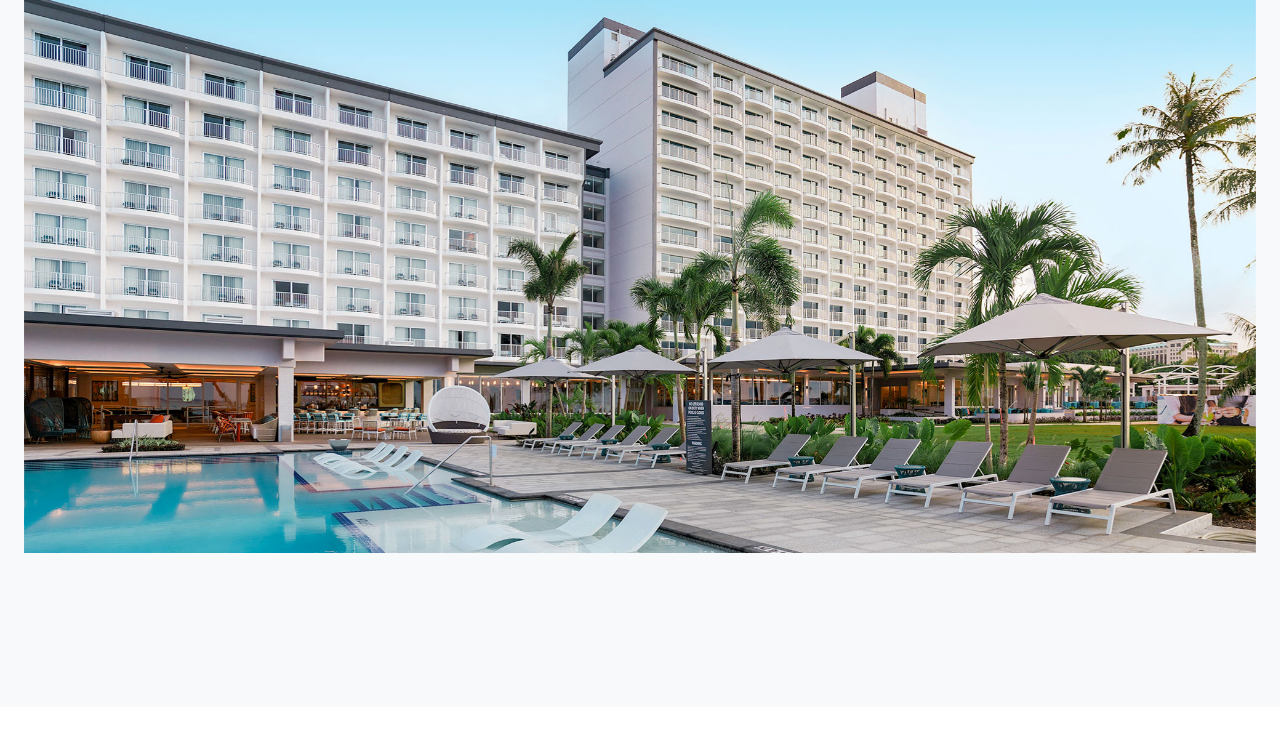
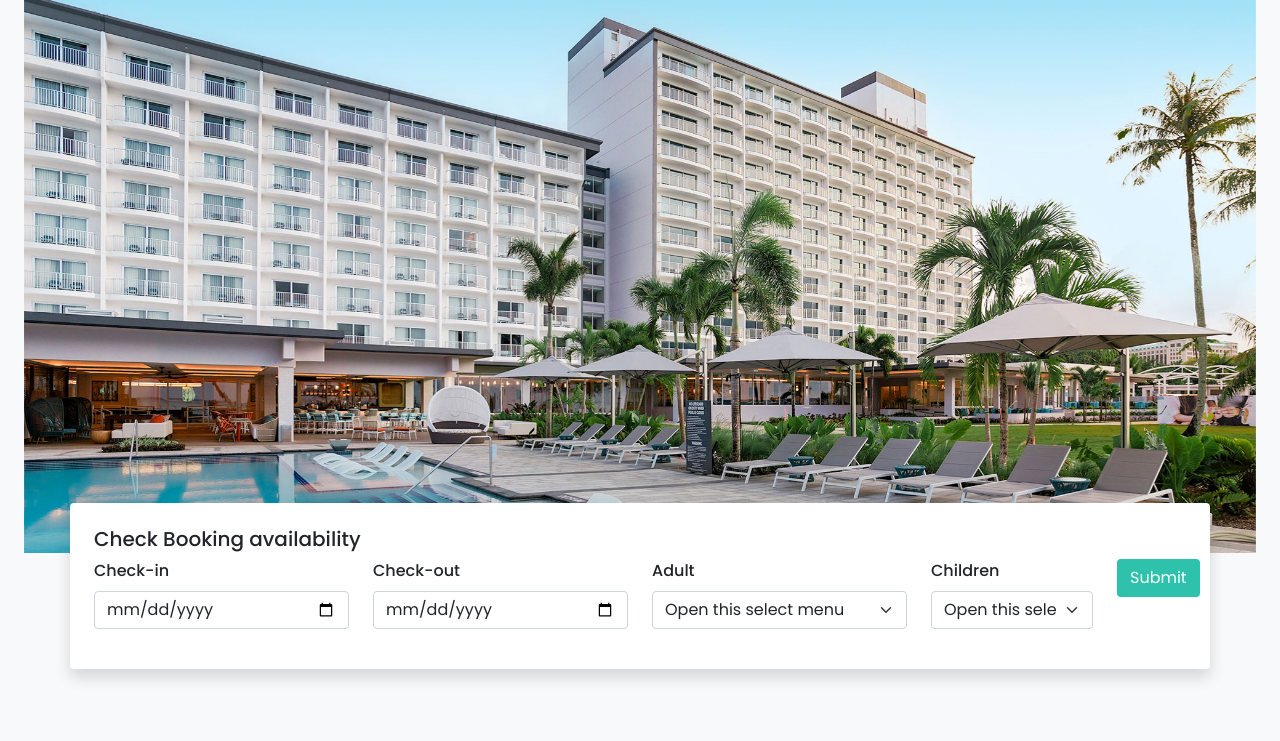
Before and after one commit to Faham73/Hotel_Management_Website, a PHP site: page / in a window 1280 px wide. Shown: the part 93-834 px from the top of the page. Before the commit the page ends 646 px from the top, so only its background shows below. Run offline with PHP 8.4, Linux system fonts and the light colour scheme.

Commit message:
Check availability form

```diff
--- a/index.php
+++ b/index.php
@@ -6,8 +6,11 @@
   <meta name="viewport" content="width=device-width, initial-scale=1.0">
   <title>TJ Hotel</title>
 
-  <link href="https://cdn.jsdelivr.net/npm/bootstrap@5.0.2/dist/css/bootstrap.min.css" rel="stylesheet" integrity="sha384-EVSTQN3/azprG1Anm3QDgpJLIm9Nao0Yz1ztcQTwFspd3yD65VohhpuuCOmLASjC" crossorigin="anonymous">
-  <link href="https://fonts.googleapis.com/css2?family=Merienda:wght@400;700&family=Poppins:wght@400;500;600&display=swap" rel="stylesheet">
+  <link href="https://cdn.jsdelivr.net/npm/bootstrap@5.0.2/dist/css/bootstrap.min.css" rel="stylesheet"
+    integrity="sha384-EVSTQN3/azprG1Anm3QDgpJLIm9Nao0Yz1ztcQTwFspd3yD65VohhpuuCOmLASjC" crossorigin="anonymous">
+  <link
+    href="https://fonts.googleapis.com/css2?family=Merienda:wght@400;700&family=Poppins:wght@400;500;600&display=swap"
+    rel="stylesheet">
   <link rel="stylesheet" href="https://cdn.jsdelivr.net/npm/bootstrap-icons@1.11.3/font/bootstrap-icons.min.css">
   <link rel="stylesheet" href="https://cdn.jsdelivr.net/npm/swiper@11/swiper-bundle.min.css">
   <style>
@@ -29,6 +32,27 @@
     input[type=number] {
       -moz-appearance: textfield;
     }
+
+    /* Custom Background Color */
+    .custom-bg {
+      background-color: #2ec1ac;
+    }
+    .custom-bg:hover {
+      background-color: #279e8c;
+    }
+
+    /* Availibility-form over carousel */
+    .availibility-form {
+      margin-top: -50px;
+      z-index: 2;
+      position: relative;
+    }
+    @media screen and (max-width: 575px) {
+      .availibility-form {
+        margin-top: 25px;
+        padding: 0 35px;
+      }
+    }
   </style>
 </head>
 
@@ -37,7 +61,9 @@
   <nav class="navbar navbar-expand-lg navbar-light bg-white px-lg-3 py-lg-2 shadow-sm sticky-top">
     <div class="container-fluid">
       <a class="navbar-brand me-5 fw-bold fs-3 h-font" href="index.php">TJ HOTEL</a>
-      <button class="navbar-toggler shadow-none" type="button" data-bs-toggle="collapse" data-bs-target="#navbarSupportedContent" aria-controls="navbarSupportedContent" aria-expanded="false" aria-label="Toggle navigation">
+      <button class="navbar-toggler shadow-none" type="button" data-bs-toggle="collapse"
+        data-bs-target="#navbarSupportedContent" aria-controls="navbarSupportedContent" aria-expanded="false"
+        aria-label="Toggle navigation">
         <span class="navbar-toggler-icon"></span>
       </button>
       <div class="collapse navbar-collapse" id="navbarSupportedContent">
@@ -60,10 +86,12 @@
         </ul>
         <div class="d-flex">
           <!-- Button trigger modal -->
-          <button type="button" class="btn btn-outline-dark shadow-none me-lg-3 me-2" data-bs-toggle="modal" data-bs-target="#loginModal">
+          <button type="button" class="btn btn-outline-dark shadow-none me-lg-3 me-2" data-bs-toggle="modal"
+            data-bs-target="#loginModal">
             Login
           </button>
-          <button type="button" class="btn btn-outline-dark shadow-none" data-bs-toggle="modal" data-bs-target="#registerModal">
+          <button type="button" class="btn btn-outline-dark shadow-none" data-bs-toggle="modal"
+            data-bs-target="#registerModal">
             Register
           </button>
         </div>
@@ -71,9 +99,9 @@
     </div>
   </nav>
 
-
   <!-- Login Modal -->
-  <div class="modal fade" id="loginModal" data-bs-backdrop="static" data-bs-keyboard="false" tabindex="-1" aria-labelledby="staticBackdropLabel" aria-hidden="true">
+  <div class="modal fade" id="loginModal" data-bs-backdrop="static" data-bs-keyboard="false" tabindex="-1"
+    aria-labelledby="staticBackdropLabel" aria-hidden="true">
     <div class="modal-dialog">
       <div class="modal-content">
         <form>
@@ -103,7 +131,8 @@
   </div>
 
   <!-- Register Modal -->
-  <div class="modal fade" id="registerModal" data-bs-backdrop="static" data-bs-keyboard="false" tabindex="-1" aria-labelledby="staticBackdropLabel" aria-hidden="true">
+  <div class="modal fade" id="registerModal" data-bs-backdrop="static" data-bs-keyboard="false" tabindex="-1"
+    aria-labelledby="staticBackdropLabel" aria-hidden="true">
     <div class="modal-dialog modal-lg">
       <div class="modal-content">
         <form>
@@ -168,7 +197,6 @@
     </div>
   </div>
 
-
   <!-- Carousel(Swiper js) -->
   <div class="containerr-fluid px-lg-4 mt-4">
     <div class="swiper swiper-container">
@@ -192,9 +220,53 @@
     </div>
   </div>
 
+  <!-- Check availability form -->
+  <div class="container availibility-form">
+    <div class="row">
+      <div class="col-lg-12 bg-white shadow p-4 rounded">
+        <h5>Check Booking availability</h5>
+        <form>
+          <div class="row">
+            <div class="col-lg-3 mb-3">
+              <label class="form-label" style="font-weight: 500;">Check-in</label>
+              <input type="date" class="form-control shadow-none">
+            </div>
+            <div class="col-lg-3 mb-3">
+              <label class="form-label" style="font-weight: 500;">Check-out</label>
+              <input type="date" class="form-control shadow-none">
+            </div>
+            <div class="col-lg-3 mb-3">
+              <label class="form-label" style="font-weight: 500;">Adult</label>
+              <select class="form-select shadow-none">
+                <option selected>Open this select menu</option>
+                <option value="1">One</option>
+                <option value="2">Two</option>
+                <option value="3">Three</option>
+              </select>
+            </div>
+            <div class="col-lg-2 mb-3">
+              <label class="form-label" style="font-weight: 500;">Children</label>
+              <select class="form-select shadow-none">
+                <option selected>Open this select menu</option>
+                <option value="1">One</option>
+                <option value="2">Two</option>
+                <option value="3">Three</option>
+              </select>
+            </div>
+            <div class="col-lg-1 mb-2">
+              <button type="submit" class="btn text-white shadow-none custom-bg">Submit</button>
+            </div>
+          </div>
+        </form>
+      </div>
+    </div>
+  </div>
 
+  <br><br><br>
 
-  <script src="https://cdn.jsdelivr.net/npm/bootstrap@5.0.2/dist/js/bootstrap.bundle.min.js" integrity="sha384-MrcW6ZMFYlzcLA8Nl+NtUVF0sA7MsXsP1UyJoMp4YLEuNSfAP+JcXn/tWtIaxVXM" crossorigin="anonymous"></script>
+  <script src="https://cdn.jsdelivr.net/npm/bootstrap@5.0.2/dist/js/bootstrap.bundle.min.js"
+    integrity="sha384-MrcW6ZMFYlzcLA8Nl+NtUVF0sA7MsXsP1UyJoMp4YLEuNSfAP+JcXn/tWtIaxVXM"
+    crossorigin="anonymous"></script>
   <script src="https://cdn.jsdelivr.net/npm/swiper@11/swiper-bundle.min.js"></script>
 
   <!-- Initialize Swiper -->
@@ -205,7 +277,7 @@
       loop: true,
       autoplay: {
         delay: 3500,
-        disableOnInteraction:false,
+        disableOnInteraction: false,
       }
     });
   </script>
```
